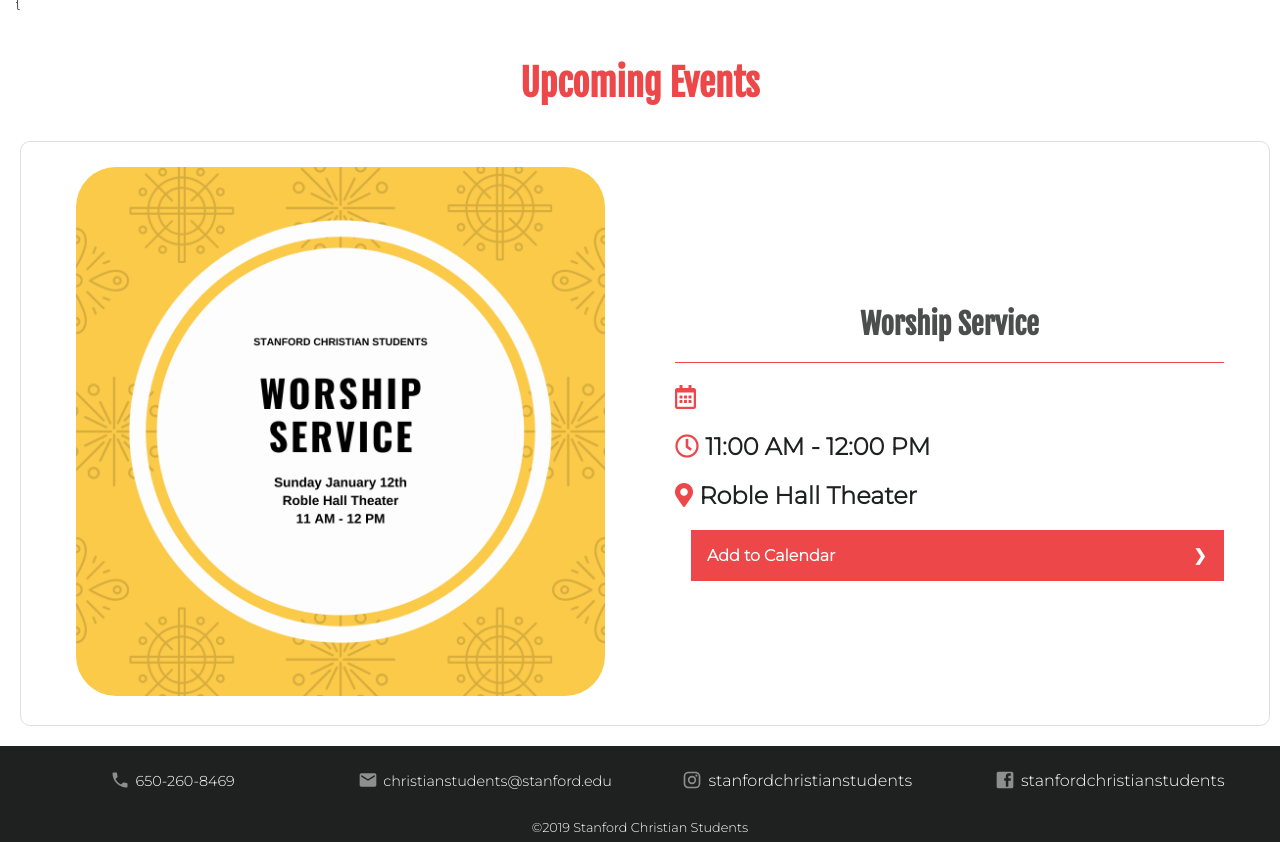
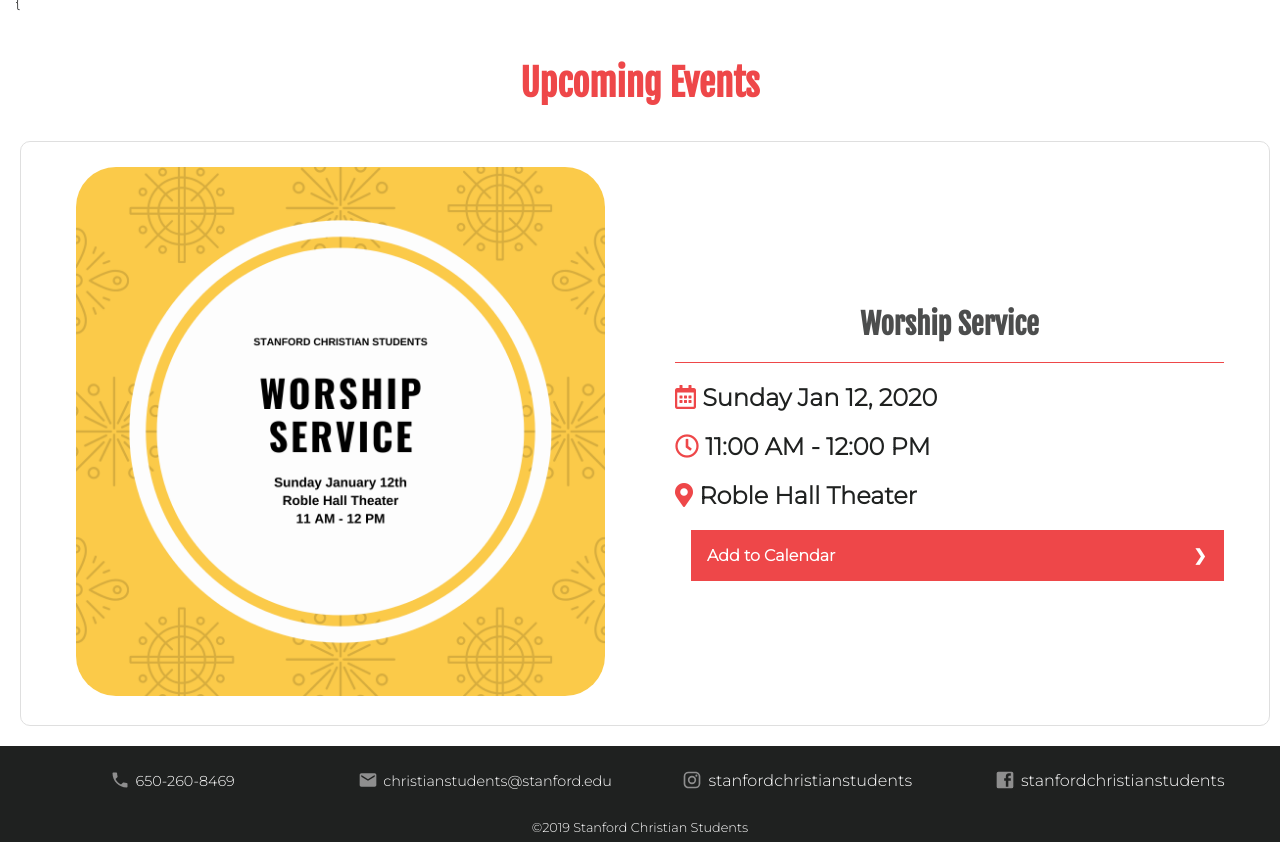
Before and after one commit to christianstudents/christianstudents.github.io, a Jekyll site: the page built from index.html, in a window 1280 px wide and 900 px high, scrolled down 2494 px, cut to the strip 58-900 px from the top of the window. Built offline with Jekyll 4.4.1, drawn with Linux system fonts in a browser that asks for light colours; nearby versions of some CDN libraries.

Commit message:
update index.html
Changed sort by event_date to sort by date

```diff
--- a/index.html
+++ b/index.html
@@ -45,7 +45,7 @@
 		</li>
 	</ul>{
 </div>
- {% assign sorted_posts = site.categories.upcoming-events | sort:"event_date"%}
+ {% assign sorted_posts = site.categories.upcoming-events | sort:"date"%}
 <div class="container" id = "upcoming-events">
 	<h2 class="editable">Upcoming Events</h2>
 	<div class="upcoming">
@@ -57,7 +57,7 @@
 				<div>
 					<h3>{{ post.title }}</h3>
 					<hr>
-					<h4 class="date"><i class="far fa-calendar-alt" ></i> {{post.event_date| date:"%A %b %d, %Y"}}</h4>
+					<h4 class="date"><i class="far fa-calendar-alt" ></i> {{post.date| date:"%A %b %d, %Y"}}</h4>
 					<h4 class ="time"><i class="far fa-clock"></i></i> {{post.start_time| date:"%I:%M %p"}} - {{post.end_time| date:"%I:%M %p"}}</h4>
 					<h4 class="location"><i class="fas fa-map-marker-alt"></i> {{ post.location}}</h4>
 					<div class="calcol">
```
